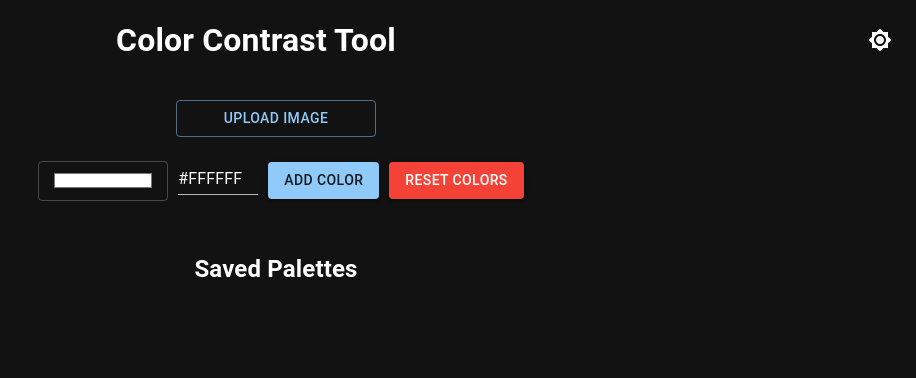
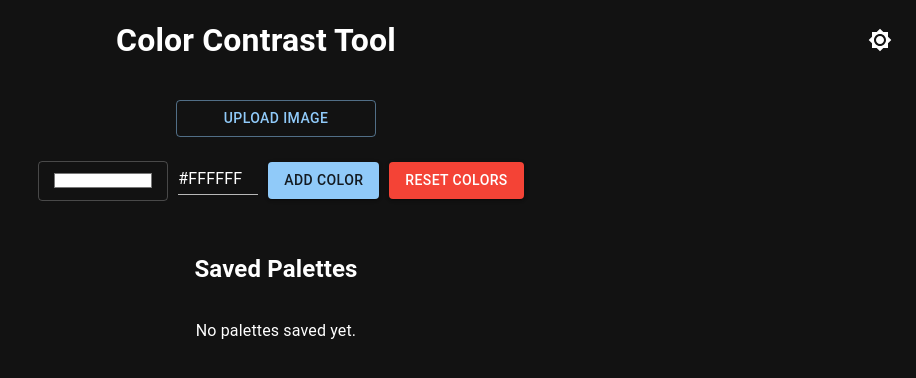
Before and after one commit to jaco8060/Color-Contrast-Tool, a React (Vite) app: page / in a window 1280 px wide. Shown: the top 378 px of the page, without its empty margins (364-1280 px from the left). Built offline with nearby package versions, Linux system fonts and the light colour scheme.

Commit message:
update SavePalette to overwrite loaded palette if saved

```diff
--- a/src/App.jsx
+++ b/src/App.jsx
@@ -21,6 +21,7 @@ function App() {
   const [stickyIndex, setStickyIndex] = useState(null); // New state to track sticky form
   const [selectedCombinations, setSelectedCombinations] = useState([]); //new state to save selected combinations in a list
   const [lastPaletteSave, setLastPaletteSave] = useState(Date.now());
+  const [currentPaletteIndex, setCurrentPaletteIndex] = useState(null);
 
   const theme = useMemo(
     () =>
@@ -191,17 +192,33 @@ function App() {
       combinations: selectedCombinations,
       timestamp: new Date().toISOString(),
     };
-    const existingPalettes = JSON.parse(localStorage.getItem("palettes")) || [];
-    existingPalettes.push(palette);
-    localStorage.setItem("palettes", JSON.stringify(existingPalettes));
-    setLastPaletteSave(Date.now()); // Update the timestamp to trigger refresh
+
+    let palettes = JSON.parse(localStorage.getItem("palettes")) || [];
+
+    if (
+      currentPaletteIndex !== null &&
+      palettes[currentPaletteIndex] &&
+      JSON.stringify(palettes[currentPaletteIndex].colors) ===
+        JSON.stringify(colours)
+    ) {
+      // Update existing palette
+      palettes[currentPaletteIndex].combinations = selectedCombinations;
+      palettes[currentPaletteIndex].timestamp = new Date().toISOString(); // Update the timestamp
+    } else {
+      // Add new palette
+      palettes.push(palette);
+      setCurrentPaletteIndex(palettes.length - 1); // Set current index to the new palette
+    }
+
+    localStorage.setItem("palettes", JSON.stringify(palettes));
+    setLastPaletteSave(Date.now());
   }
 
   // Load a palette from saved palettes
-  const loadPalette = (palette) => {
+  const loadPalette = (palette, index) => {
     setColours(palette.colors);
     setSelectedCombinations(palette.combinations);
-    // Reset other necessary states if needed
+    setCurrentPaletteIndex(index); // Set the currently active palette index
   };
 
   return (
@@ -270,6 +287,8 @@ function App() {
         <SavedPalettes
           lastUpdate={lastPaletteSave}
           onLoadPalette={loadPalette}
+          setCurrentPaletteIndex={setCurrentPaletteIndex}
+          currentPaletteIndex={currentPaletteIndex}
         />
       </div>
     </ThemeProvider>
--- a/src/SavedPalettes.jsx
+++ b/src/SavedPalettes.jsx
@@ -9,7 +9,12 @@ import {
 import { useEffect, useState } from "react";
 import "./SavedPalettes.css";
 
-function SavedPalettes({ lastUpdate, onLoadPalette }) {
+function SavedPalettes({
+  lastUpdate,
+  onLoadPalette,
+  setCurrentPaletteIndex,
+  currentPaletteIndex,
+}) {
   const [palettes, setPalettes] = useState([]);
 
   useEffect(() => {
@@ -21,17 +26,29 @@ function SavedPalettes({ lastUpdate, onLoadPalette }) {
     setPalettes(JSON.parse(localStorage.getItem("palettes")) || []);
   };
 
+  const isStorageEmpty = () => {
+    return palettes.length === 0;
+  };
+
   const deletePalette = (index) => {
     let updatedPalettes = [...palettes];
-    updatedPalettes.splice(index, 1); // Remove the palette at the specified index
-    localStorage.setItem("palettes", JSON.stringify(updatedPalettes)); // Update local storage
-    loadPalettes(); // Refresh the list of palettes
+    updatedPalettes.splice(index, 1);
+    localStorage.setItem("palettes", JSON.stringify(updatedPalettes));
+    loadPalettes();
+    if (currentPaletteIndex === index) {
+      setCurrentPaletteIndex(null); // Reset if the current palette is deleted
+    } else if (currentPaletteIndex > index) {
+      setCurrentPaletteIndex(currentPaletteIndex - 1); // Adjust the index if necessary
+    }
   };
 
   return (
     <div className="savedPalettesContainer">
       <h2 className="subheadingTitle">Saved Palettes</h2>
-      {palettes.map((palette, index) => (
+      {isStorageEmpty() ? (
+        <p>No palettes saved yet.</p>
+      ) : (
+        palettes.map((palette, index) => (
           <Accordion key={index}>
             <AccordionSummary
               expandIcon={<ExpandMoreIcon />}
@@ -44,17 +61,17 @@ function SavedPalettes({ lastUpdate, onLoadPalette }) {
             </AccordionSummary>
             <AccordionDetails>
               <div>
-              <strong>Colors: </strong>
+                <strong>Colors:</strong>{" "}
                 {palette.colors.map((color) => color.hex).join(", ")}
               </div>
               <div>
-              <strong>Selected Pairings: </strong>
+                <strong>Selected Pairings:</strong>{" "}
                 {palette.combinations.join(", ")}
               </div>
               <Button
                 variant="contained"
                 color="primary"
-              onClick={() => onLoadPalette(palette)}
+                onClick={() => onLoadPalette(palette, index)}
                 style={{ marginTop: "10px" }}
               >
                 Load This Palette
@@ -65,11 +82,12 @@ function SavedPalettes({ lastUpdate, onLoadPalette }) {
                 onClick={() => deletePalette(index)}
                 style={{ marginTop: "10px", marginLeft: "10px" }}
               >
-              Delete palette
+                Delete Palette
               </Button>
             </AccordionDetails>
           </Accordion>
-      ))}
+        ))
+      )}
     </div>
   );
 }
```
Lines whose indentation alone changed are shown as unchanged.
